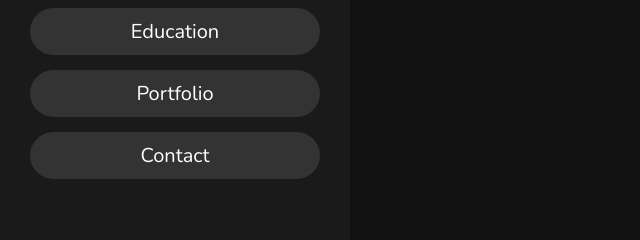
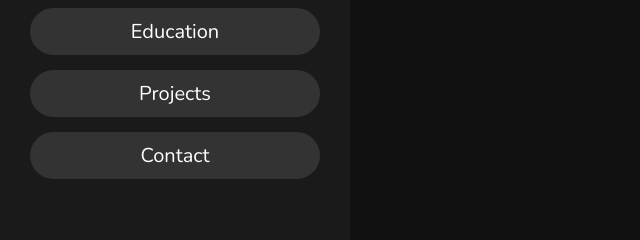
Before and after one commit to bkhanal87/Basu-Khanal-Portfolio, a plain HTML site: page index.html in a window 1280 px wide. Shown: the part 498-738 px from the top of the page, 0-640 px from the left. Drawn offline with nearby package versions, Linux system fonts and the light colour scheme; files whose address does not match are found by name.

Commit message:
organized files: create a Asset folder to include resume, css, and js files, updated html file

```diff
--- a/index.html
+++ b/index.html
@@ -25,7 +25,7 @@
                 <li><a href="#home">home</a></li>
                 <li><a href="#about">about</a></li>
                 <li><a href="#education">education</a></li>
-                <li><a href="#portfolio">portfolio</a></li>
+                <li><a href="#projects">projects</a></li>
                 <li><a href="#contact">contact</a></li>
             </ul>
         </nav>
@@ -110,7 +110,7 @@
         </div>
     </section>
 
-    <section class="portfolio" id="portfolio">
+    <section class="projects" id="projects">
         <h1 class="heading"> my <span>projects</span> </h1>
         <div class="card">
             <div class="img">
```
